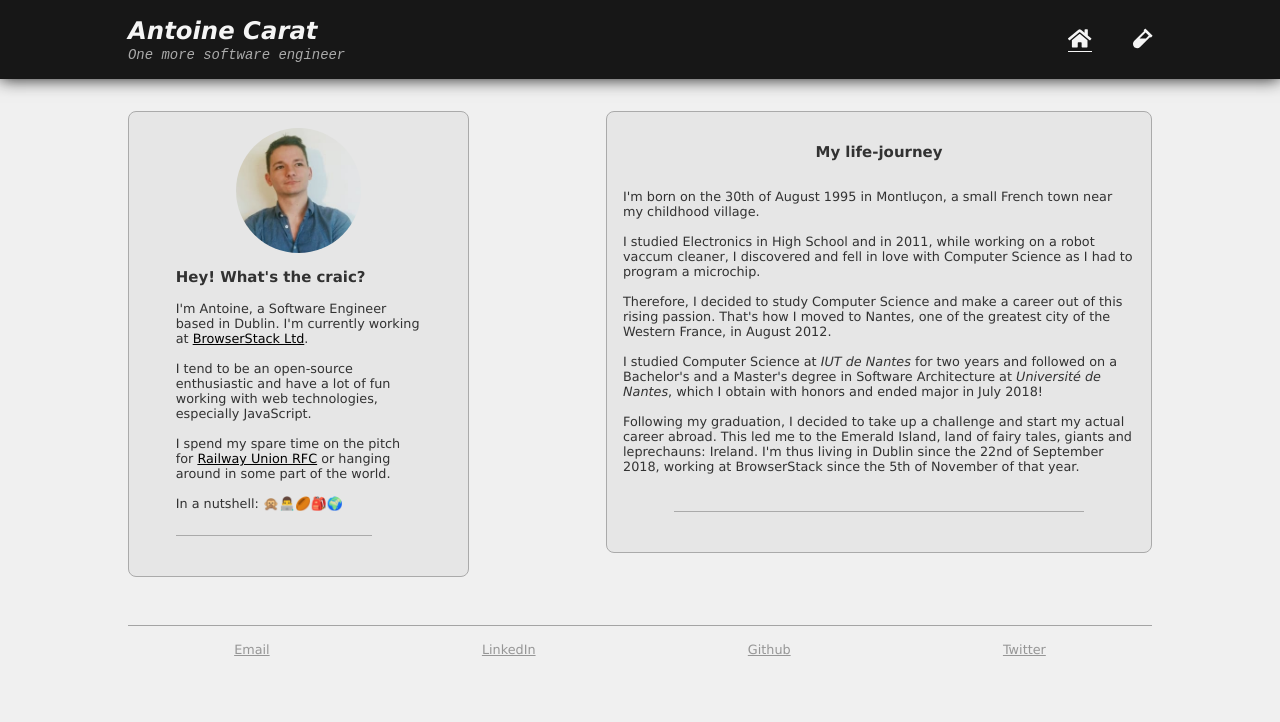
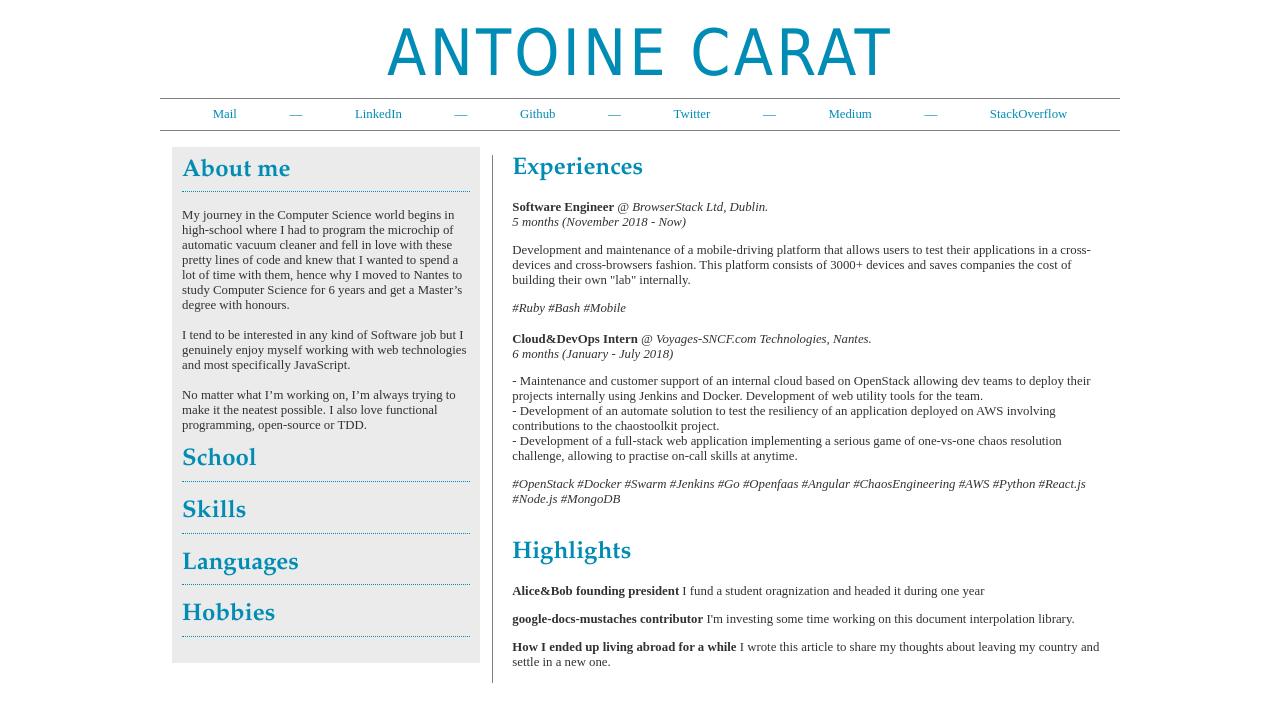
Before and after one commit to antoinecarat/antoinecarat.eu, a Vue app: page / in a window 1280 px wide. Shown: the top 722 px of the page. Built offline with nearby package versions, Linux system fonts and the light colour scheme.

Commit message:
:sparkles: mini POC

```diff
--- a/src/App.vue
+++ b/src/App.vue
@@ -1,30 +1,26 @@
 <template>
   <section class="box">
-    <navbar title="Antoine Carat"
-            subtitle="One more software engineer"
-    />
+    <div class="header" :class="{'active': loaded}">
+      <h1 class="big-title" @click="$router.push('/')">ANTOINE CARAT</h1>
+      <div class="contacts">
+        <span>Mail</span> — <span>LinkedIn</span> — <span>Github</span> — <span>Twitter</span> — <span>Medium</span> — <span>StackOverflow</span>
+      </div>
+    </div>
     <router-view></router-view>
-    <flat-footer />
   </section>
 </template>
 
 <script>
-import Navbar from './components/Navbar.vue'
-import FlatFooter from './components/FlatFooter.vue';
 
 export default {
   name: 'App',
-  components: {
-    'navbar': Navbar,
-    'flat-footer': FlatFooter
-  },
   data () {
     return {
-
+      loaded: false
     }
   },
-  methods: {
-
+  mounted() {
+    setTimeout( () => this.loaded = true, 500);
   }
 }
 </script>
@@ -36,5 +32,45 @@ export default {
     justify-content: center;
     align-items: center;
     width: 100%;
+
+    .header {
+      width: 75%;
+      text-align: center;
+      position: relative;
+      top: -25%;
+      opacity: 0;
+      transition: 300ms;
+
+      &.active {
+        top: 0;
+        opacity: 100;
+      }
+
+      .big-title {
+        color: #008cb4;
+        font-family: 'Tahoma', 'Myriad', 'Adora', 'Avenir', 'sans-serif';
+        font-size: 500%;
+        font-weight: 100;
+        letter-spacing: .2rem;
+        margin: 1rem 0 .5rem 0;
+        cursor: pointer;
+        &:hover {
+          color: darken($color: #008cb4, $amount: 5)
+        }
+      }
+
+      .contacts {
+        width: 100%;
+        padding: .5rem 0;
+        color: #008cb4;
+        border-top: 1px solid gray;
+        border-bottom: 1px solid gray;
+
+        display: flex;
+        flex-flow: row wrap;
+        justify-content: space-evenly;
+        align-items: center;
+      }
+    }
   }
 </style>
--- a/src/assets/sass/main.scss
+++ b/src/assets/sass/main.scss
@@ -5,9 +5,9 @@ $gravegray: rgb(170, 170, 170);
 $lightblack: rgb(50, 50, 50);
 
 body {
-  background: $lightgray;
+  background: white;
   color: $lightblack;
-  font-family: Verdana, Helvetica, Arial, sans-serif;
+  font-family: 'Avenir Next', 'Avenir', 'Gibson', 'Montserrat', 'sans-serif';
   font-size: .8rem;
   margin: 0;
   padding: 0;
--- /dev/null
+++ b/src/components/Resume.vue
@@ -0,0 +1,241 @@
+<template>
+  <div class="resume">
+    <div class="content">
+      <div class="sidebar" :class="{'active': loaded}">
+        <div class="aboutme">
+          <h2 class="title">About me</h2>
+          <p class="text">
+            My journey in the Computer Science world begins in high-school where I had to program the microchip
+            of automatic vacuum cleaner and fell in love with these pretty lines of code and knew that
+            I wanted to spend a lot of time with them, hence why I moved to Nantes to study Computer Science
+            for 6 years and get a Master’s degree with honours.
+            <br><br>
+            I tend to be interested in any kind of Software job but I genuinely enjoy myself
+            working with web technologies and most specifically JavaScript.
+            <br><br>
+            No matter what I’m working on, I’m always trying to make it the neatest possible.
+            I also love functional programming, open-source or TDD.
+          </p>
+        </div>
+        <div class="school">
+          <h2 class="title">School</h2>
+        </div>
+        <div class="skills">
+          <h2 class="title">Skills</h2>
+        </div>
+        <div class="languages">
+          <h2 class="title">Languages</h2>
+        </div>
+        <div class="Hobies">
+          <h2 class="title">Hobbies</h2>
+        </div>
+      </div>
+      <div class="main" :class="{'active': loaded}">
+        <div class="experiences">
+          <h2 class="title">Experiences</h2>
+          <div class="experience" :class="{'hovered': bouncing}">
+            <span class="learn-more">Learn more</span>
+            <p class="head">
+              <span class="jobtitle">Software Engineer</span> <span class="company">@ BrowserStack Ltd, Dublin.</span>
+            </p>
+            <p class="dates">5 months (November 2018  - Now)</p>
+            <p>Development and maintenance of a mobile-driving platform that allows users to test
+            their applications in a cross-devices and cross-browsers fashion.
+            This platform consists of 3000+ devices and saves companies the cost of building their own "lab" internally.</p>
+            <div class="tags">#Ruby #Bash #Mobile</div>
+          </div>
+          <div class="experience" @click="$router.push('/projects')">
+            <span class="learn-more">Learn more</span>
+            <p class="head">
+              <span class="jobtitle">Cloud&DevOps Intern</span> <span class="company">@ Voyages-SNCF.com Technologies, Nantes.</span>
+            </p>
+            <p class="dates">6 months (January - July 2018)</p>
+            <p>
+              - Maintenance and customer support of an internal cloud based on OpenStack allowing
+              dev teams to deploy their projects internally using Jenkins and Docker.
+              Development of web utility tools for the team.
+              <br>
+              - Development of an automate solution to test the resiliency of an application
+              deployed on AWS involving contributions to the chaostoolkit project.
+              <br>
+              - Development of a full-stack web application implementing a serious game
+              of one-vs-one chaos resolution challenge, allowing to practise on-call skills at anytime.
+            </p>
+            <div class="tags">#OpenStack #Docker #Swarm #Jenkins #Go #Openfaas #Angular #ChaosEngineering #AWS #Python #React.js #Node.js #MongoDB</div>
+          </div>
+        </div>
+        <div class="highlights">
+          <h2 class="title">Highlights</h2>
+          <p class="highlight">
+            <span class="h-title">Alice&Bob founding president</span> I fund a student oragnization and headed it during one year
+          </p>
+          <p class="highlight">
+            <span class="h-title">google-docs-mustaches contributor</span> I'm investing some time working on this document interpolation library.
+          </p>
+          <p class="highlight">
+            <span class="h-title">How I ended up living abroad for a while</span> I wrote this article to share my thoughts about leaving my country and settle in a new one.
+          </p>
+        </div>
+      </div>
+    </div>
+  </div>
+</template>
+
+<script>
+export default {
+  data: function() {
+    return {
+      loaded: false,
+      bouncing: false
+    }
+  },
+  mounted() {
+    setTimeout( () => {
+      this.loaded = true;
+      //TODO: Restrict to new visitors
+      const interval = setInterval( () => this.bouncing = !this.bouncing,  500);
+      setTimeout( () => {
+        clearInterval(interval);
+        this.bouncing = false;
+      }, 3000);
+    }, 500);
+  }
+}
+</script>
+
+
+<style lang="scss">
+  .resume {
+    width: 75%;
+    text-align: center;
+    font-family: 'Avenir Next', 'Avenir', 'Gibson', 'Montserrat', 'sans-serif';
+
+    display: flex;
+    flex-flow: column wrap;
+    justify-content: space-evenly;
+    align-items: center;
+
+    .content {
+      margin-top: 1rem;
+      width: 100%;
+      display: flex;
+      flex-flow: row wrap;
+      justify-content: space-evenly;
+      align-items: flex-start;
+
+      .sidebar {
+        width: 30%;
+        padding: 1%;
+        background: #ebebeb;
+        text-align: left;
+        position: relative;
+        left: -25%;
+        opacity: 0;
+        transition: 300ms;
+
+        &.active {
+          left: 0;
+          opacity: 100;
+        }
+
+        .title {
+          color: #008cb4;
+          font-family: 'Palatino', 'Warnock', 'Pastonchi', 'Classica', 'serif';
+          border-bottom: 1px dotted #008cb4;
+          padding-bottom: 2%;
+          margin: 0 0 1rem 0;
+          font-size: 1.5rem;
+        }
+      }
+
+      .main {
+        padding-left: 2%;
+        margin-top: .5rem;
+        border-left: 1px solid gray;
+        text-align: left;
+        width: 62%;
+        position: relative;
+        right: -25%;
+        opacity: 0;
+        transition: 300ms;
+
+        &.active {
+          right: 0;
+          opacity: 100;
+        }
+
+        .title {
+          color: #008cb4;
+          font-family: 'Palatino', 'Warnock', 'Pastonchi', 'Classica', 'serif';
+          margin: 0 0 1rem 0;
+          font-size: 1.5rem;
+        }
+
+        .experiences {
+
+          .experience {
+            margin: 1rem 0;
+            position: relative;
+            transition: 300ms;
+            width: 100%;
+
+            &:last-of-type {
+              margin-bottom: 2rem;
+            }
+
+            .learn-more {
+              display: none;
+              color: #008cb4;
+              position: absolute;
+              top: 0%;
+              right: 0%;
+              text-decoration: underline;
+              &:hover {
+                font-weight: 600;
+              }
+            }
+
+            &.hovered,
+            &:hover {
+              border-left: 1px solid lightgray;
+              padding-left: 1rem;
+              color: #AAAAAA;
+              cursor: pointer;
+
+              & > .learn-more {
+                display: block;
+              }
+            }
+
+            .head {
+              margin-bottom: 0;
+
+              .jobtitle {
+                font-weight: 700;
+              }
+              .company {
+                font-style: italic;
+              }
+            }
+            .dates {
+              margin-top: 0;
+              font-style: italic;
+            }
+            .tags {
+              font-style: italic;
+
+            }
+          }
+        }
+
+        .highlights {
+          .highlight {
+            .h-title {
+              font-weight: 700;
+            }
+          }
+        }
+      }
+    }
+  }
+</style>
--- a/src/router/index.js
+++ b/src/router/index.js
@@ -2,13 +2,15 @@ import Vue from 'vue'
 import Router from 'vue-router'
 import LandingPage from '@/components/LandingPage'
 import Projects from '@/components/Projects'
+import Resume from '@/components/Resume'
 
 Vue.use(Router)
 
 export default new Router({
   mode: 'history',
   routes: [
-    { path: '/', component: LandingPage, name: 'Home' },
+    { path: '/', component: Resume, name: 'Home' },
+    { path: '/about', component: LandingPage, name: 'About' },
     { path: '/projects', component: Projects, name: 'Projects' }
   ]
 })
```
